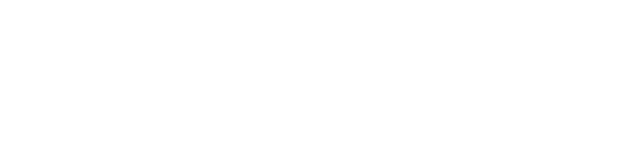
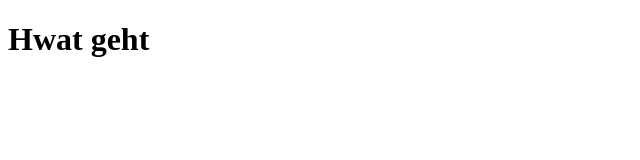
Before and after one commit to janokay/testgit, a plain HTML site: page index.html in a window 1280 px wide. Shown: the whole page, without its empty margins (0-640 px from the left). Drawn offline with Linux system fonts and the light colour scheme.

Commit message:
h1 wurde hinzugefügt

```diff
--- a/index.html
+++ b/index.html
@@ -5,5 +5,5 @@
     <title>Whooo</title>
   </head>
   <body>
-
+<h1>Hwat geht</h1>
   </body>
```
